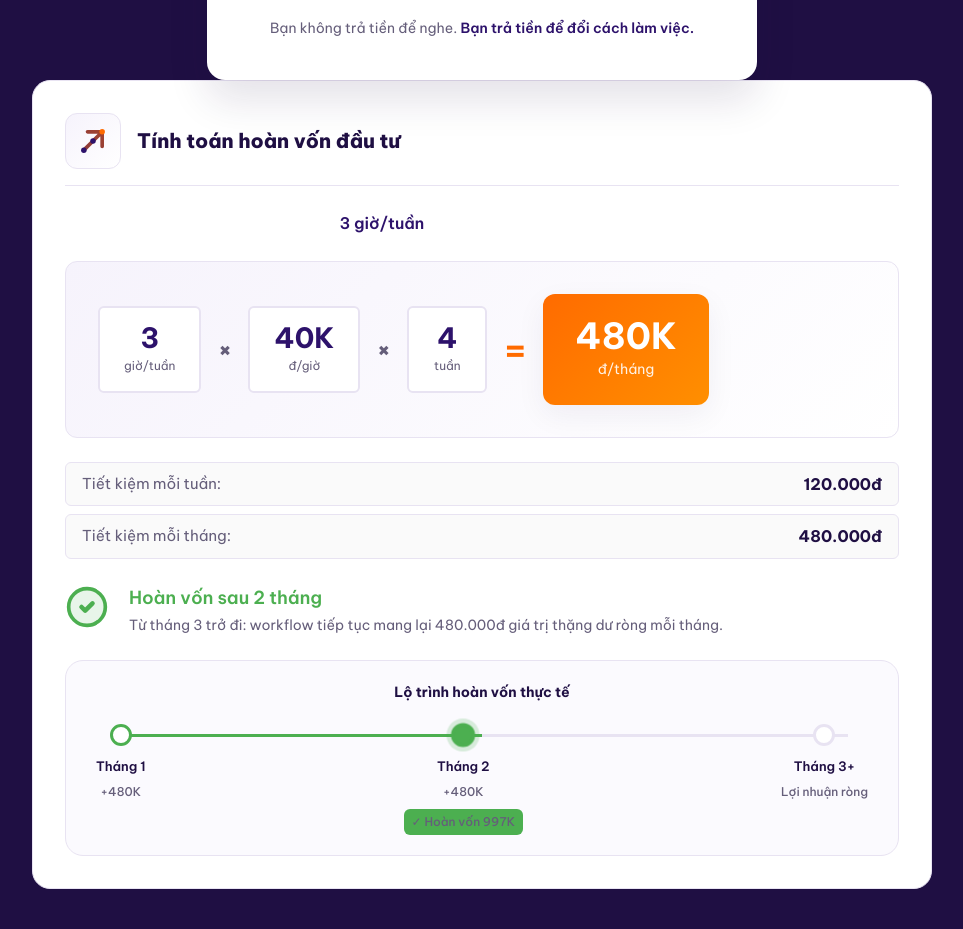
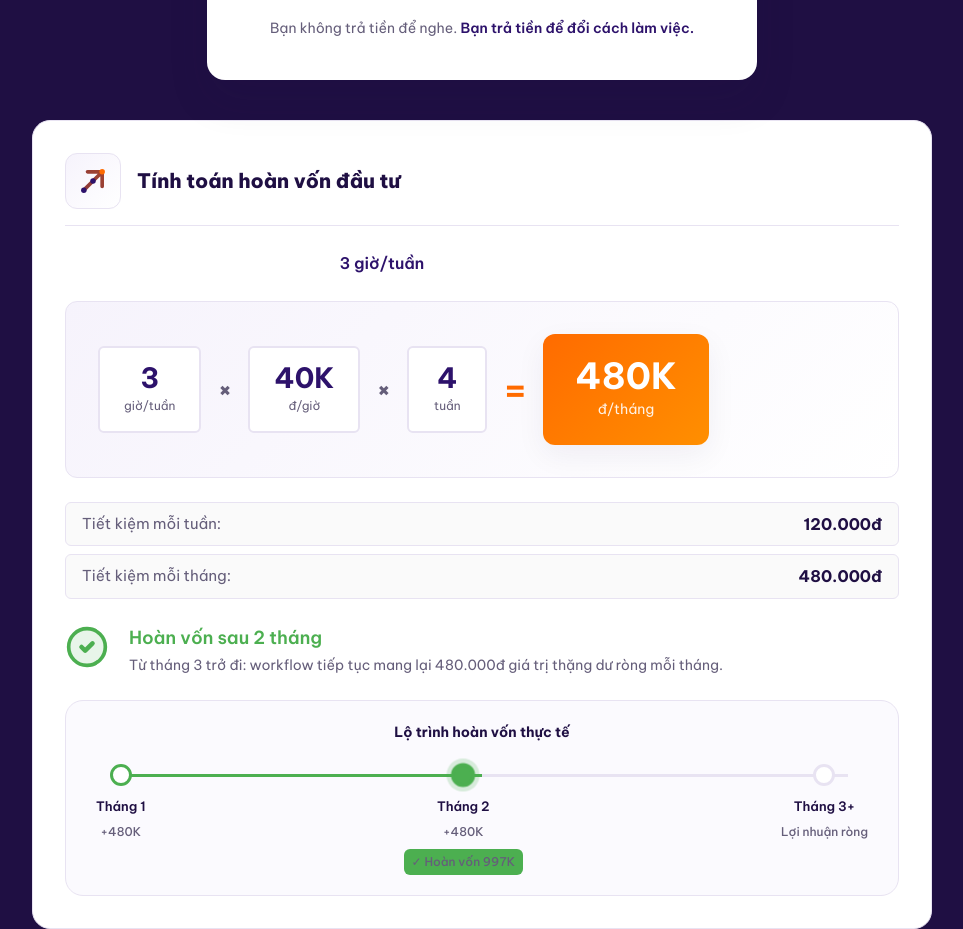
Before and after one commit to tipovuhoa29-jpg/afm, a plain HTML site: page index.html in a window 1280 px wide. Shown: the part 6692-7621 px from the top of the page, without its empty margins (158-1121 px from the left). Drawn offline with Linux system fonts and the light colour scheme.

Commit message:
fix: resolve pricing card and ROI card horizontal overlap by adding margin-top to .roi-calculator-card

```diff
--- a/style.css
+++ b/style.css
@@ -2674,6 +2674,10 @@ strong {
     line-height: 1.4;
 }
 
+.roi-calculator-card {
+    margin-top: 40px;
+}
+
 /* ROI Visual Equation */
 .roi-visual-equation {
     display: flex;
```
